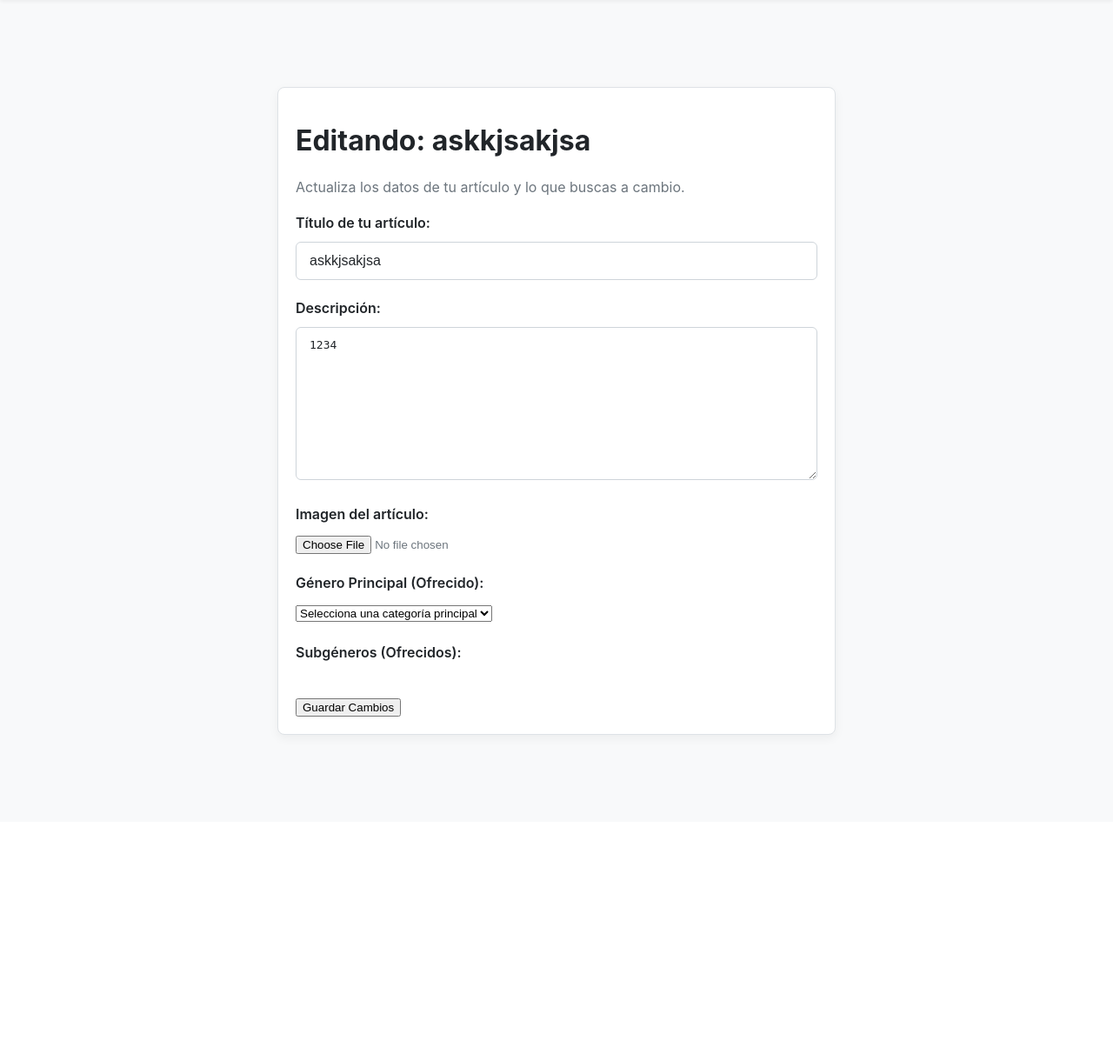
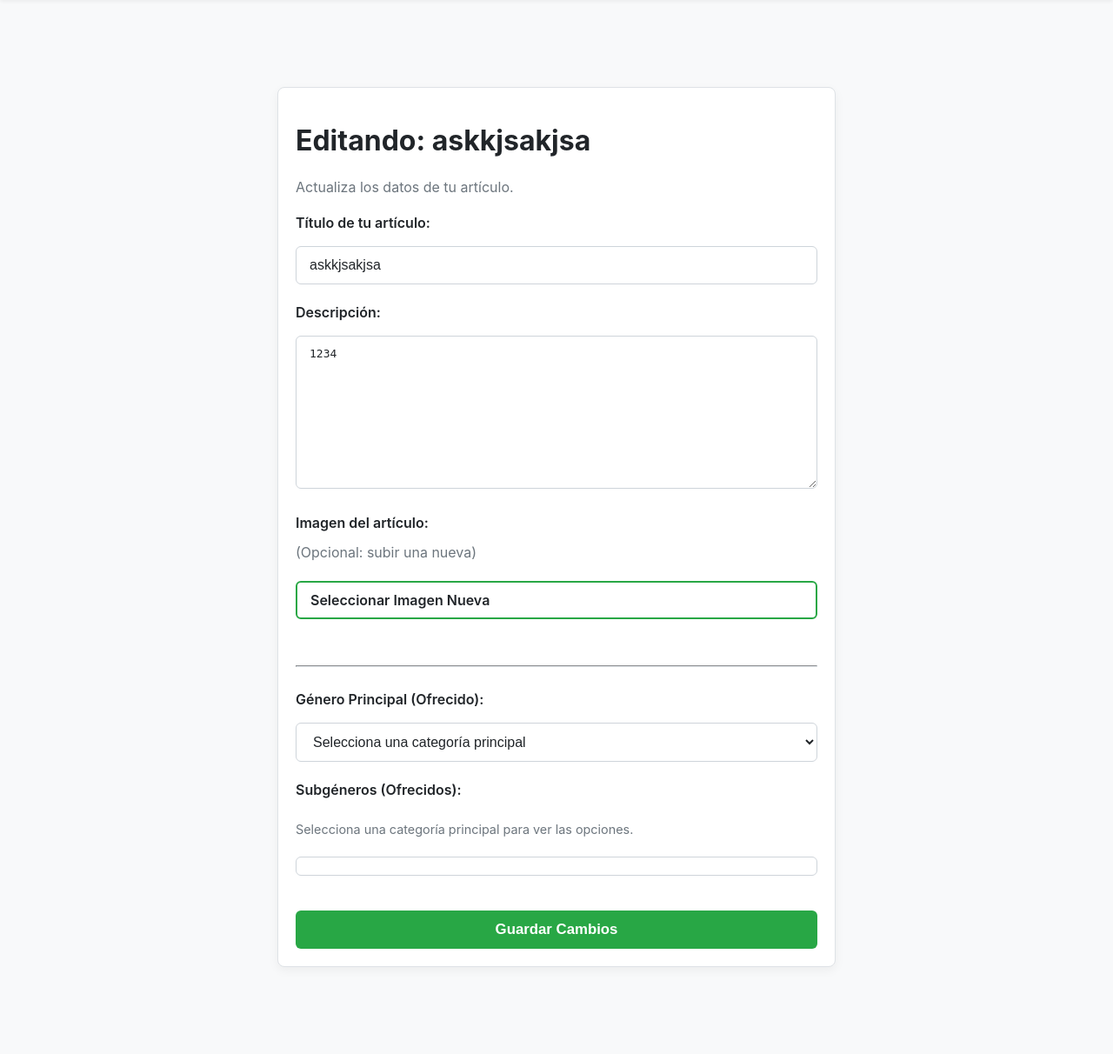
Before and after one commit to isaoez/proyecto, a Django app: page /publicacion/1/editar/ in a window 1280 px wide. Shown: the part 51-1263 px from the top of the page at 87% size. Before the commit the page ends 901 px from the top, so only its background shows below. Run offline with Django 5.2, Linux system fonts and the light colour scheme; a user stored in the database is signed in; data comes from the database, SQL or seed files in the repository; both versions use the stored data as it was after the commit; some libraries are stand-ins or nearby versions.

Commit message:
mejora visual-botones

```diff
--- a/myapp/static/styles/main.css
+++ b/myapp/static/styles/main.css
@@ -272,3 +272,41 @@
     background-color: var(--color-accent); /* Mantiene el fondo verde */
     color: #FFFFFF !important;             /* Mantiene el texto blanco */
 }
+/* --- ESTILOS PARA INPUT DE ARCHIVO (IMAGEN) --- */
+
+/* Contenedor */
+.input-file-wrapper {
+    margin-top: 5px;
+}
+
+/* Ocultamos el input de archivo original */
+.input-file-wrapper input[type="file"] {
+    display: none;
+}
+
+/* Estilo para el label (el botón falso) */
+.input-file-label {
+    background-color: #FFFFFF;
+    color: var(--color-accent);
+    border: 2px solid var(--color-accent);
+    padding: 10px 15px;
+    border-radius: 6px;
+    cursor: pointer;
+    font-weight: 600;
+    display: inline-block; /* Importante */
+    transition: background-color 0.2s ease, color 0.2s ease;
+}
+
+/* Efecto hover para el botón falso */
+.input-file-label:hover {
+    background-color: var(--color-accent-hover);
+    color: #FFFFFF;
+    border-color: var(--color-accent-hover);
+}
+
+/* Estilo para el nombre del archivo (opcional) */
+.file-name-display {
+    margin-left: 10px;
+    font-style: italic;
+    color: var(--color-text-secondary);
+}
--- a/myapp/templates/editar_preferencias.html
+++ b/myapp/templates/editar_preferencias.html
@@ -25,7 +25,7 @@
             {% endif %}
         </p>
 
-        <button type="submit" style="margin-top: 20px;">
+        <button type="submit" class="btn" style="margin-top: 20px;">
             Guardar Preferencias
         </button>
     </form>
--- a/myapp/templates/editar_publicacion.html
+++ b/myapp/templates/editar_publicacion.html
@@ -4,20 +4,125 @@
 <div class="card" style="padding: 20px; max-width: 600px; margin: 50px auto;">
 
     <h1>Editando: {{ articulo.titulo }}</h1>
-    <p>Actualiza los datos de tu artículo y lo que buscas a cambio.</p>
+    <p>Actualiza los datos de tu artículo.</p>
+
     {% if articulo.imagen %}
         <p><b>Imagen actual:</b></p>
         <img src="{{ articulo.imagen.url }}" alt="{{ articulo.titulo }}" style="max-width: 100%; height: auto; border-radius: 8px; margin-bottom: 15px;">
     {% endif %}
 
-    <form method="POST" enctype="multipart/form-data">
-        {% csrf_token %}
+    <form method="POST" enctype="multipart/form-data"> {% csrf_token %}
 
-        {{ form.as_p }}
+        {% if form.non_field_errors %}
+            <div class="errorlist">{{ form.non_field_errors }}</div>
+        {% endif %}
 
-        <button type="submit" style="margin-top: 20px;">
+        <p>
+            {{ form.titulo.label_tag }}
+            {{ form.titulo }}
+            {% if form.titulo.errors %}<div class="errorlist">{{ form.titulo.errors }}</div>{% endif %}
+        </p>
+        <p>
+            {{ form.descripcion.label_tag }}
+            {{ form.descripcion }}
+            {% if form.descripcion.errors %}<div class="errorlist">{{ form.descripcion.errors }}</div>{% endif %}
+        </p>
+
+        <p>
+            {{ form.imagen.label_tag }} (Opcional: subir una nueva)
+            <div class="input-file-wrapper">
+                {{ form.imagen }}
+                <label for="{{ form.imagen.id_for_label }}" class="input-file-label">
+                    Seleccionar Imagen Nueva
+                </label>
+                <span id="file-name-display" class="file-name-display"></span>
+            </div>
+            {% if form.imagen.errors %}<div class="errorlist">{{ form.imagen.errors }}</div>{% endif %}
+        </p>
+        <hr style="margin: 25px 0; border-color: var(--color-border-subtle);">
+
+        <p>
+            {{ form.categoria_padre.label_tag }}
+            <select name="{{ form.categoria_padre.name }}"
+                    id="{{ form.categoria_padre.id_for_label }}"
+                    hx-get="{% url 'ajax_load_subcategorias' %}"
+                    hx-target="#subcategorias_ofrecidas_container"
+                    hx-trigger="change"
+                    hx-include="[name='{{ form.categoria_padre.name }}'], [name='field_name_ofrecidas']">
+
+                {% for value, text in form.categoria_padre.field.choices %}
+                    <option value="{{ value }}">{{ text }}</option>
+                {% endfor %}
+            </select>
+            <input type="hidden" name="field_name_ofrecidas" value="categorias_ofrecidas">
+            {% if form.categoria_padre.errors %}<div class="errorlist">{{ form.categoria_padre.errors }}</div>{% endif %}
+        </p>
+
+        <p>
+            {{ form.categorias_ofrecidas.label_tag }}
+            <div id="subcategorias_ofrecidas_container">
+                {% include 'partials/subcategorias_checkboxes.html' with subcategorias=form.fields.categorias_ofrecidas.queryset field_name='categorias_ofrecidas' %}
+            </div>
+            {% if form.categorias_ofrecidas.errors %}<div class="errorlist">{{ form.categorias_ofrecidas.errors }}</div>{% endif %}
+        </p>
+
+        <button type="submit" class="btn" style="margin-top: 20px;">
             Guardar Cambios
         </button>
     </form>
 </div>
+
+<style>
+    form select,
+    form input[type="text"],
+    form textarea {
+        width: 100%;
+        padding: 12px 15px;
+        background: var(--color-input-bg);
+        border: 1px solid var(--color-input-border);
+        border-radius: 6px;
+        box-sizing: border-box; /* Importante */
+        font-size: 1em;
+        color: var(--color-text-primary);
+        transition: border-color 0.2s ease, box-shadow 0.2s ease;
+        margin-top: 5px; /* Añadido para separar label de input */
+    }
+
+    form textarea {
+        min-height: 120px;
+        resize: vertical;
+    }
+
+    form label {
+        display: block;
+        margin-bottom: 0; /* Ajustado */
+        font-weight: 600;
+        color: var(--color-text-primary);
+    }
+
+    form p {
+        margin-bottom: 20px;
+    }
+
+    form .errorlist {
+        color: var(--color-error);
+        background: var(--color-error-bg);
+        border: 1px solid var(--color-error-border);
+        padding: 10px 12px;
+        border-radius: 6px;
+        list-style-type: none;
+        margin: 8px 0 0 0;
+        padding-left: 12px;
+        font-size: 0.9em;
+    }
+</style>
+
+<script>
+document.getElementById("{{ form.imagen.id_for_label }}").addEventListener("change", function(e) {
+    var display = document.getElementById("file-name-display");
+    var fileName = e.target.files[0] ? e.target.files[0].name : "";
+    display.textContent = fileName;
+});
+</script>
+
 {% endblock %}
```
Also changed, not shown: myapp/templates/crear_publicacion.html (+8 -1 lines), db.sqlite3, 1 other file.
